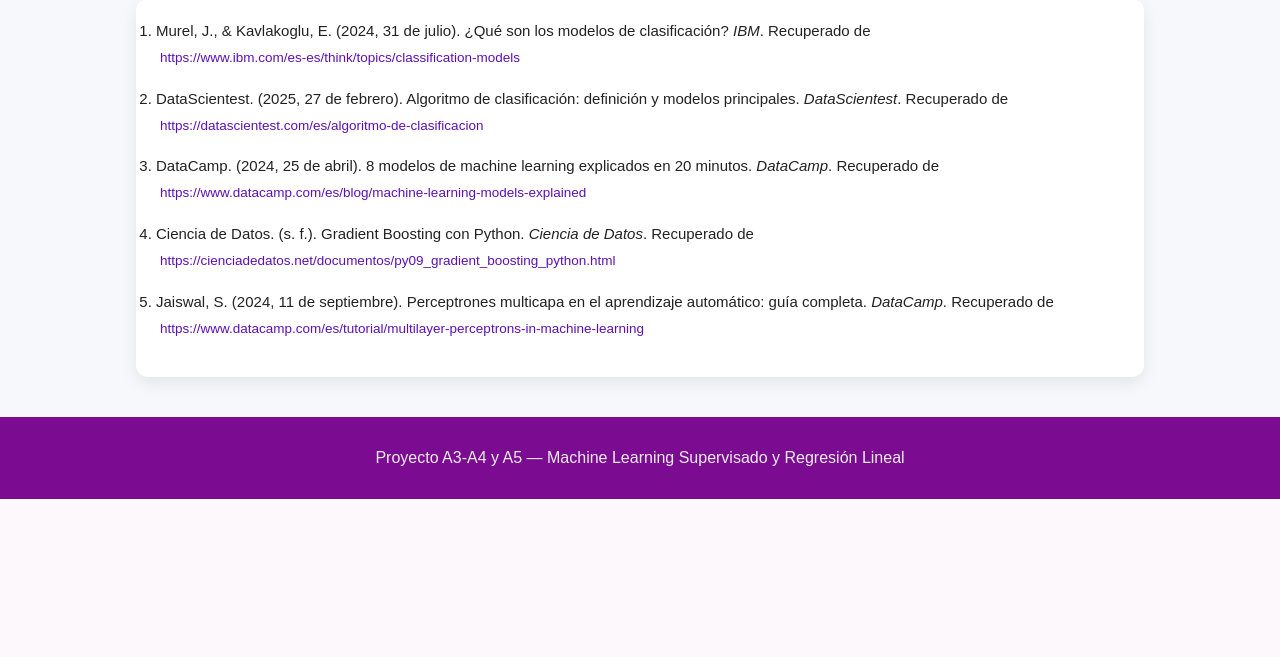
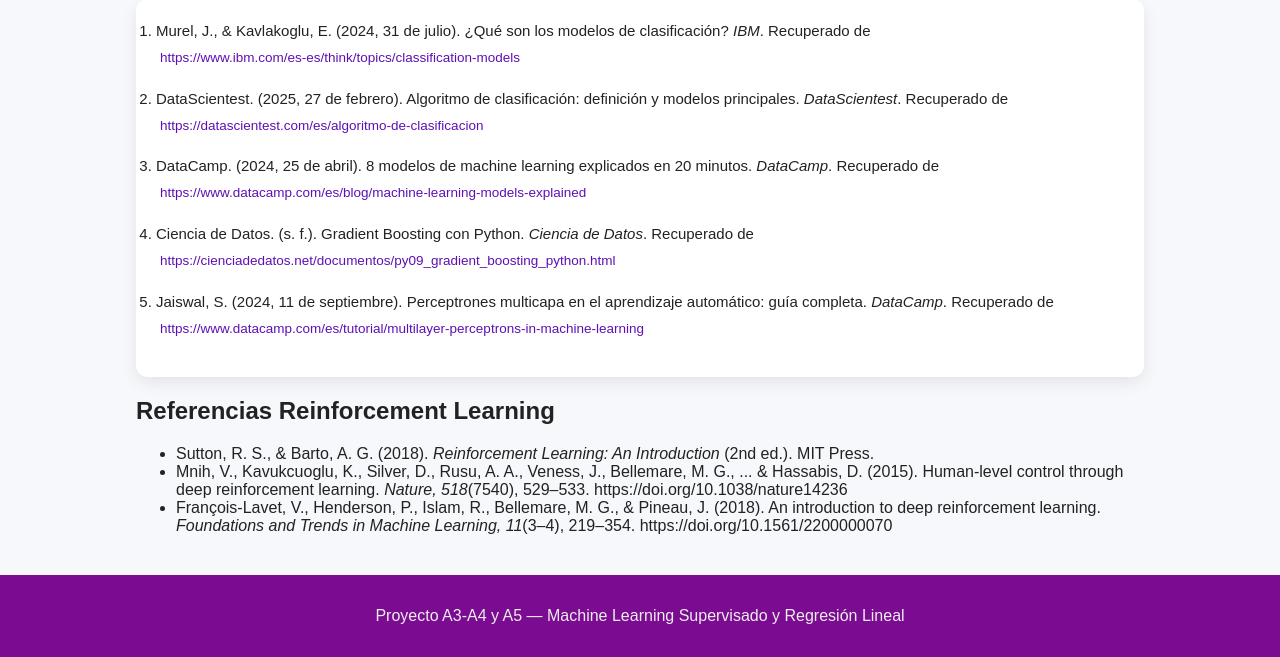
Before and after one commit to alexcdiaz123-afk/Machine_learning, a Flask app: page /referencias in a window 1280 px wide. Shown: the part 1235-1892 px from the top of the page. Before the commit the page ends 1734 px from the top, so only its background shows below. Run offline with Flask 3, Linux system fonts and the light colour scheme.

Commit message:
se agregaron las referencias
se agregaron las referencias usadas en los conceptos de reinforcement learning

```diff
--- a/templates/referencias.html
+++ b/templates/referencias.html
@@ -118,5 +118,17 @@
     </a>
   </li>
 </ol>
+<h2>Referencias Reinforcement Learning</h2>
+<ul>
+    <li>
+        Sutton, R. S., & Barto, A. G. (2018). <em>Reinforcement Learning: An Introduction</em> (2nd ed.). MIT Press.
+    </li>
+    <li>
+        Mnih, V., Kavukcuoglu, K., Silver, D., Rusu, A. A., Veness, J., Bellemare, M. G., ... & Hassabis, D. (2015). Human-level control through deep reinforcement learning. <em>Nature, 518</em>(7540), 529–533. https://doi.org/10.1038/nature14236
+    </li>
+    <li>
+        François-Lavet, V., Henderson, P., Islam, R., Bellemare, M. G., & Pineau, J. (2018). An introduction to deep reinforcement learning. <em>Foundations and Trends in Machine Learning, 11</em>(3–4), 219–354. https://doi.org/10.1561/2200000070
+    </li>
+</ul>
 
 {% endblock %}
```
